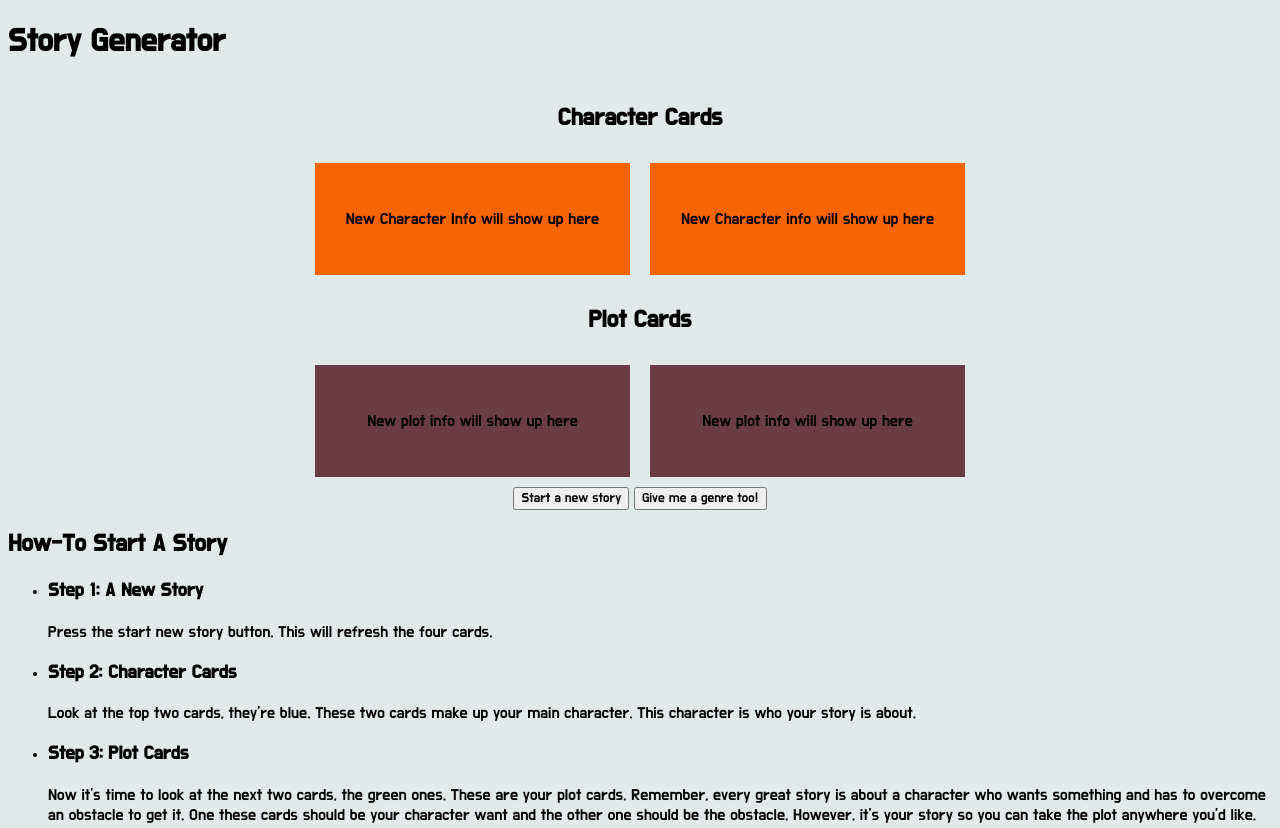
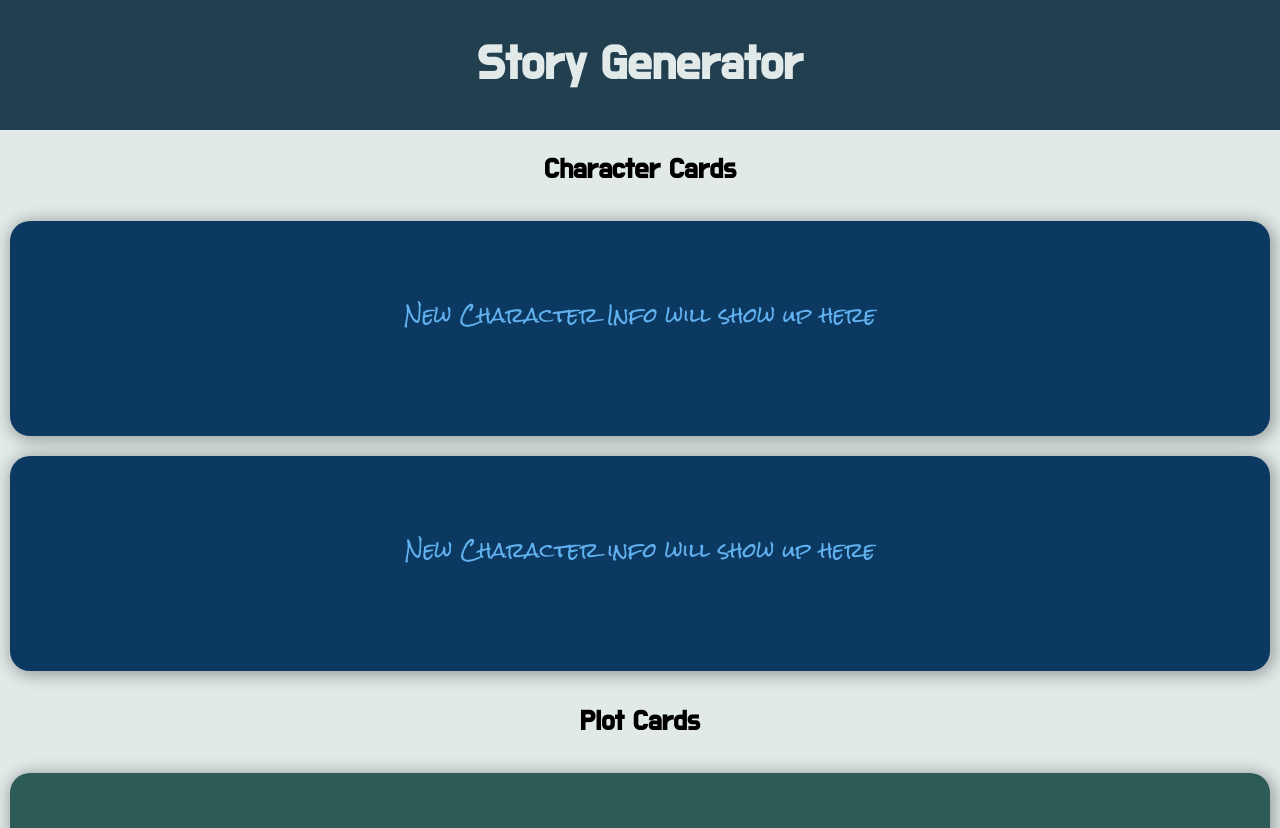
Before and after one commit to joshsuson/story-generator, a plain HTML site: page index.html in a window 1280 px wide. Shown: the top 828 px of the page. Drawn offline with Linux system fonts and the light colour scheme; some icons are missing.

Commit message:
Started styling

```diff
--- a/index.html
+++ b/index.html
@@ -49,7 +49,7 @@
       <button id="cardButton">Start a new story</button>
       <button id="genreButton">Give me a genre too!</button>
     </div>
-    <div>
+    <div class="instruction-div">
       <h2>How-To Start A Story</h2>
       <ul>
         <li>
--- a/main.css
+++ b/main.css
@@ -5,6 +5,27 @@
 
 body {
   background-color: #e1e9e9;
+  padding: 0;
+  margin: 0;
+}
+
+header {
+  background-color: #223f4f;
+  text-align: center;
+  margin: 0;
+  padding: 35px;
+  width: 100%;
+  font-size: 1.5em;
+  letter-spacing: 5 px;
+}
+
+header h1 {
+  color: #e1e9e9;
+  margin: 0;
+}
+
+.fa-book {
+  color: #e1e9e9;
 }
 
 #cardDiv {
@@ -20,24 +41,85 @@ body {
   justify-content: center;
 }
 
-#characterDiv > h2 {
+h2 {
   width: 100%;
-}
-
-#plotDiv > h2 {
-  width: 100%;
+  font-size: 1.75em;
 }
 
 .character-card {
-  background-color: #f66401;
-  padding: 30px;
+  background-color: #0c3962;
+  padding: 50px;
   margin: 10px;
-  min-width: 315px;
+  width: 100%;
+  height: 215px;
+  border-radius: 20px;
+  box-shadow: 2px 2px 15px 3px rgba(0, 0, 0, 0.3);
+}
+
+.character-card p {
+  color: #61b1ef;
+  font-family: "Rock Salt", sans-serif;
+  font-size: 1.25em;
 }
 
 .plot-card {
-  background-color: #6a3c45;
-  padding: 30px;
+  background-color: #2d5b55;
+  padding: 50px;
   margin: 10px;
-  min-width: 315px;
+  width: 100%;
+  height: 215px;
+  border-radius: 20px;
+  box-shadow: 2px 2px 15px 3px rgba(0, 0, 0, 0.3);
 }
+
+.plot-card p {
+  color: #50f5a5;
+  font-family: "Rock Salt", sans-serif;
+  font-size: 1.25em;
+}
+
+#cardButton {
+  margin-top: 15px;
+  margin-bottom: 5px;
+  background: #223f4f;
+  padding: 15px;
+  color: #e1e9e9;
+  font-size: 1em;
+  text-transform: uppercase;
+  letter-spacing: 1px;
+  border-radius: 10px;
+  border: solid 2px #223f4f;
+  cursor: pointer;
+}
+
+#cardButton:hover {
+  background: none;
+  color: #223f4f;
+}
+
+#genreButton {
+  background: none;
+  padding: 15px;
+  color: #223f4f;
+  font-size: 1em;
+  text-transform: uppercase;
+  letter-spacing: 1px;
+  border-radius: 10px;
+  border: solid 2px #223f4f;
+  cursor: pointer;
+  margin-top: 5px;
+  margin-bottom: 10px;
+}
+
+#genreButton:hover {
+  background: #223f4f;
+  color: #e1e9e9;
+}
+
+.instruction-div {
+  background: #223f4f;
+  color: #9aa7af;
+}
+
+.instruction-div ul {
+}
```
